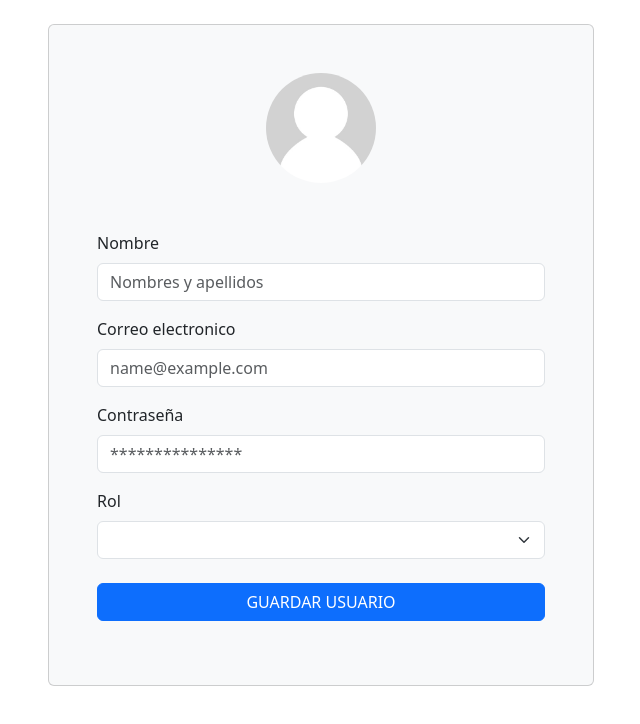
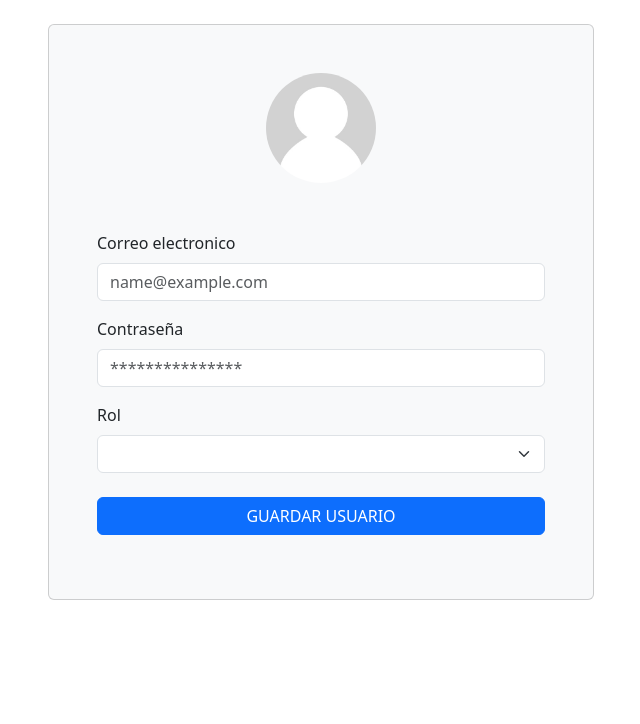
Before and after one commit to EduMMorenolp/c18-16-n-node-react-T, a React (Vite) app in the folder frontend/: page /admin/register in a window 1280 px wide. Shown: the top 724 px of the page, without its empty margins (319-959 px from the left). Built offline with nearby package versions, Linux system fonts and the light colour scheme.

Commit message:
Ajustar el diseño del registro de usuario

```diff
--- a/frontend/src/pages/register/Register.jsx
+++ b/frontend/src/pages/register/Register.jsx
@@ -30,23 +30,8 @@ export default function Register() {
               </div>
               <div className="card-body p-5 shadow-5">
                 <form onSubmit={handleSubmit(registerUser)}>
+
                   <div className="mb-3">
-                    <label htmlFor="name" className="form-label">Nombre</label>
-                    <input
-                      id="name"
-                      type="text"
-                      className="form-control"
-                      placeholder="Nombres y apellidos"
-                      {...register('name',{
-                        required: 'El nombre del usuario es obligatorio',
-                      })}
-                    />
-                    {errors.name && (
-                      <Error>{errors.name?.message}</Error>
-                    )}
-                  </div>
-
-                  <div className="mb-3 mt-3">
                     <label htmlFor="email" className="form-label">Correo electronico</label>
                     <input
                       id="email"
@@ -85,15 +70,15 @@ export default function Register() {
                     <select
                       id="role"
                       className="form-select"
-                      // {...register("rolId", {
-                      //   required: 'El rol es obligatorio',
-                      // })}
+                      {...register("rolId", {
+                        required: 'El rol es obligatorio',
+                      })}
                     >
 
                     </select>
-                    {/* {errors.rolId && (
+                    {errors.rolId && (
                       <Error>{errors.rolId?.message}</Error>
-                    )} */}
+                    )}
                   </div>
 
                   <div className="mb-3 mt-4">
```
